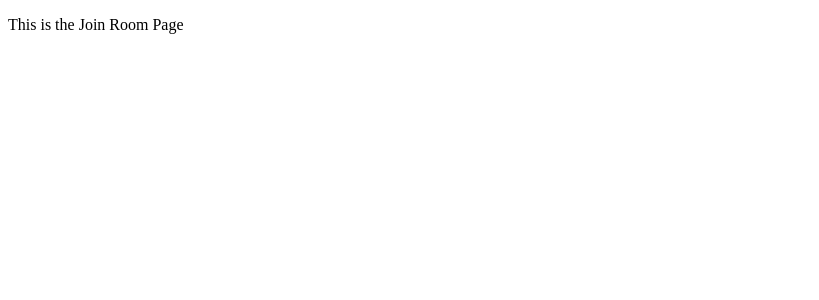
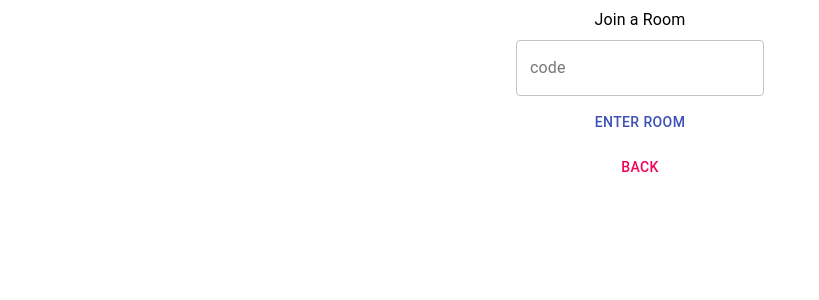
Before and after one commit to sandipan898/django-music-controller, a React app in the folder music_controller/frontend/: page /join in a window 1280 px wide. Shown: the top 300 px of the page, without its empty margins (0-819 px from the left). Built offline with nearby package versions, Linux system fonts and the light colour scheme; the HTML template or start-up script is replaced by a standard one.

Commit message:
adding material ui components

```diff
--- a/music_controller/frontend/src/components/App.js
+++ b/music_controller/frontend/src/components/App.js
@@ -9,7 +9,7 @@
 
     render() {
         return (
-            <div>
+            <div className="center">
                 <HomePage />
             </div>
         );
--- a/music_controller/frontend/src/components/JoinRoomPage.js
+++ b/music_controller/frontend/src/components/JoinRoomPage.js
@@ -1,12 +1,45 @@
 import React, { Component } from 'react';
-
+import { TextField, Button, Grid, Typography } from "@material-ui/core";
+import { Link } from "react-router-dom";
 
 export default class JoinRoomPage extends Component {
     constructor(props) {
         super(props);
+        this.state = {
+            roomCode: "",
+            error: ""
+        }
     }
 
     render() {
-        return <p>This is the Join Room Page</p>
+        return (
+            <Grid container spacing={1} alignItems="center">
+                <Grid item xs={12} align="center">
+                    <Typography varient="h4" component="h4">
+                        Join a Room
+                    </Typography>
+                </Grid>
+                <Grid item xs={12} align="center">
+                    <TextField
+                        error={this.state.error}
+                        label="code"
+                        placeholder="Enter a Room Code"
+                        value={ this.state.roomCode }
+                        helpertext={this.state.error}
+                        variant="outlined"
+                    />
+                </Grid>
+                <Grid item xs={12} align="center">
+                    <Button varient="contained" color="primary" onClick>
+                        Enter Room
+                    </Button>
+                </Grid>
+                <Grid item xs={12} align="center">
+                    <Button varient="contained" color="secondary" to="/" component={ Link }>
+                        Back
+                    </Button>
+                </Grid>
+            </Grid>
+        )
     }
 }
--- a/music_controller/frontend/static/css/index.css
+++ b/music_controller/frontend/static/css/index.css
@@ -18,3 +18,10 @@
     height: 100%;
     display: flex;
 }
+
+.center {
+    position: absolute;
+    top: 50%;
+    left: 50%;
+    transform: translate(-50%, -50%);
+}
```
Also changed, not shown: music_controller/frontend/static/frontend/main.js, music_controller/frontend/static/frontend/main.js.LICENSE.txt.
